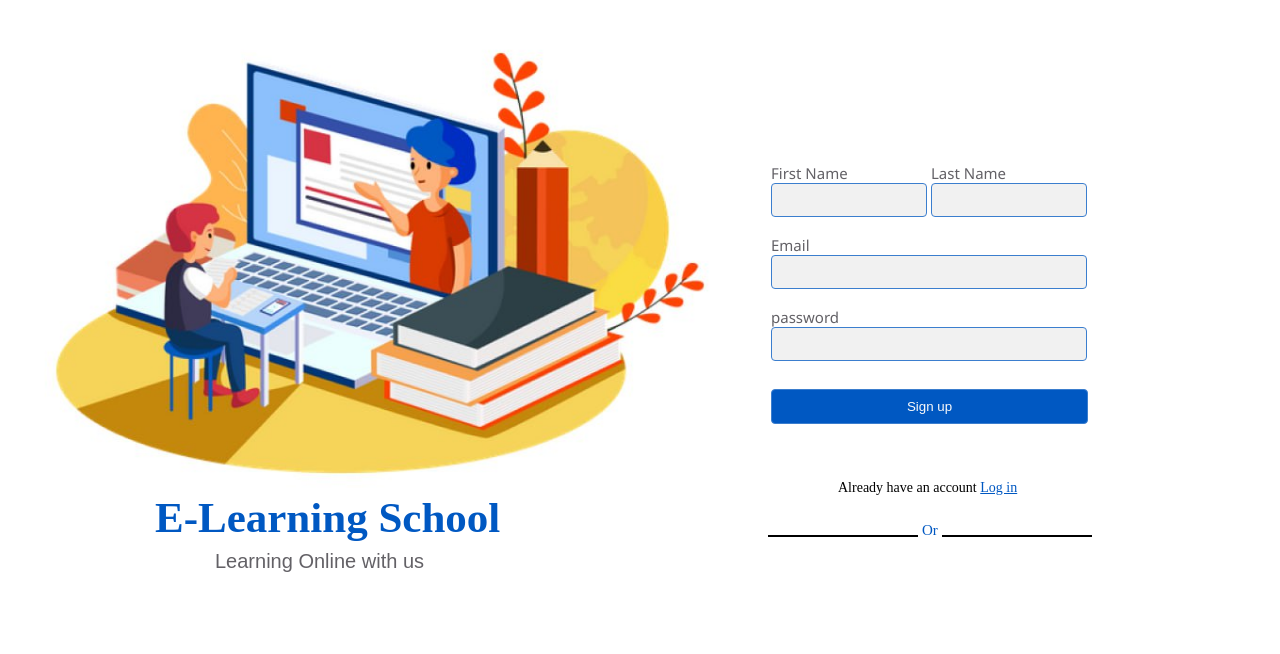
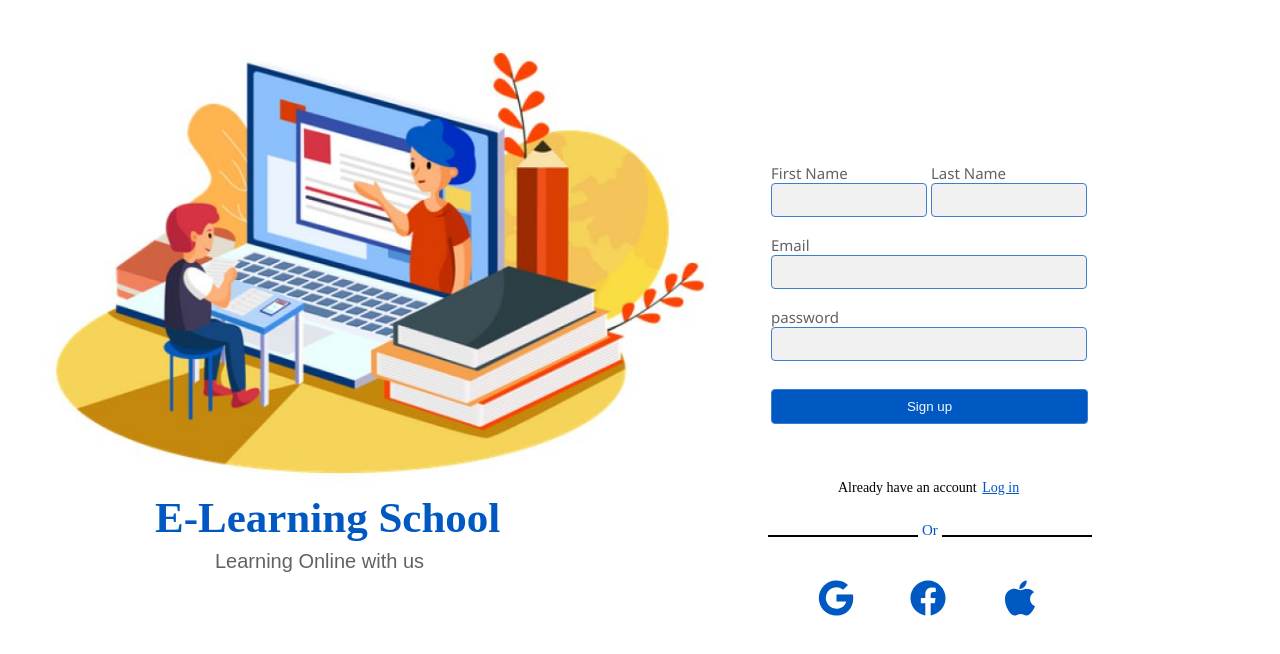
Before and after one commit to Banaz-S/Log-in-Page, a plain HTML site: page index.html in a window 1280 px wide. Drawn offline with nearby package versions, Linux system fonts and the light colour scheme.

Commit message:
adding icons

```diff
--- a/index.html
+++ b/index.html
@@ -53,7 +53,15 @@
                 <button></button> <span>Or</span> <button id="right-button"></button>
                 </div>
             </div>
+
+            <div class="icon">
+                <a class="ic" href="#"><ion-icon name="logo-google"></ion-icon></a>
+                <a class="ic" href="#"><ion-icon name="logo-facebook"></ion-icon></a>
+                <a class="ic" href="#"><ion-icon name="logo-apple"></ion-icon></a>
+            </div>
+
         </div>
     </div>
+    <script src="https://unpkg.com/ionicons@5.4.0/dist/ionicons.js"></script>
 </body>
 </html>
--- a/style.css
+++ b/style.css
@@ -98,7 +98,12 @@ padding-left: 70px;
 
 .log-in a{
     color: #0058C2;
+    padding-left: 2px;
 
+}
+
+.log-in a:hover{
+    font-weight: bold;
 }
 
 .log-in button{
@@ -130,3 +135,20 @@ padding-left: 70px;
     padding-top: 12px;
     font-size: 15px;
 }
+
+.icon ion-icon{
+    font-size: 40px;
+    padding-top: 40px;
+    color: #0058C2;
+    transition: 0.5s ease;
+}
+
+.ic{
+    padding-left: 48px;
+}
+
+.icon ion-icon:hover{
+    text-shadow: 0 0 20px 0px rgba(33, 102, 231, 0.2);
+    cursor: pointer;
+    scale: 1.05;
+}
```
